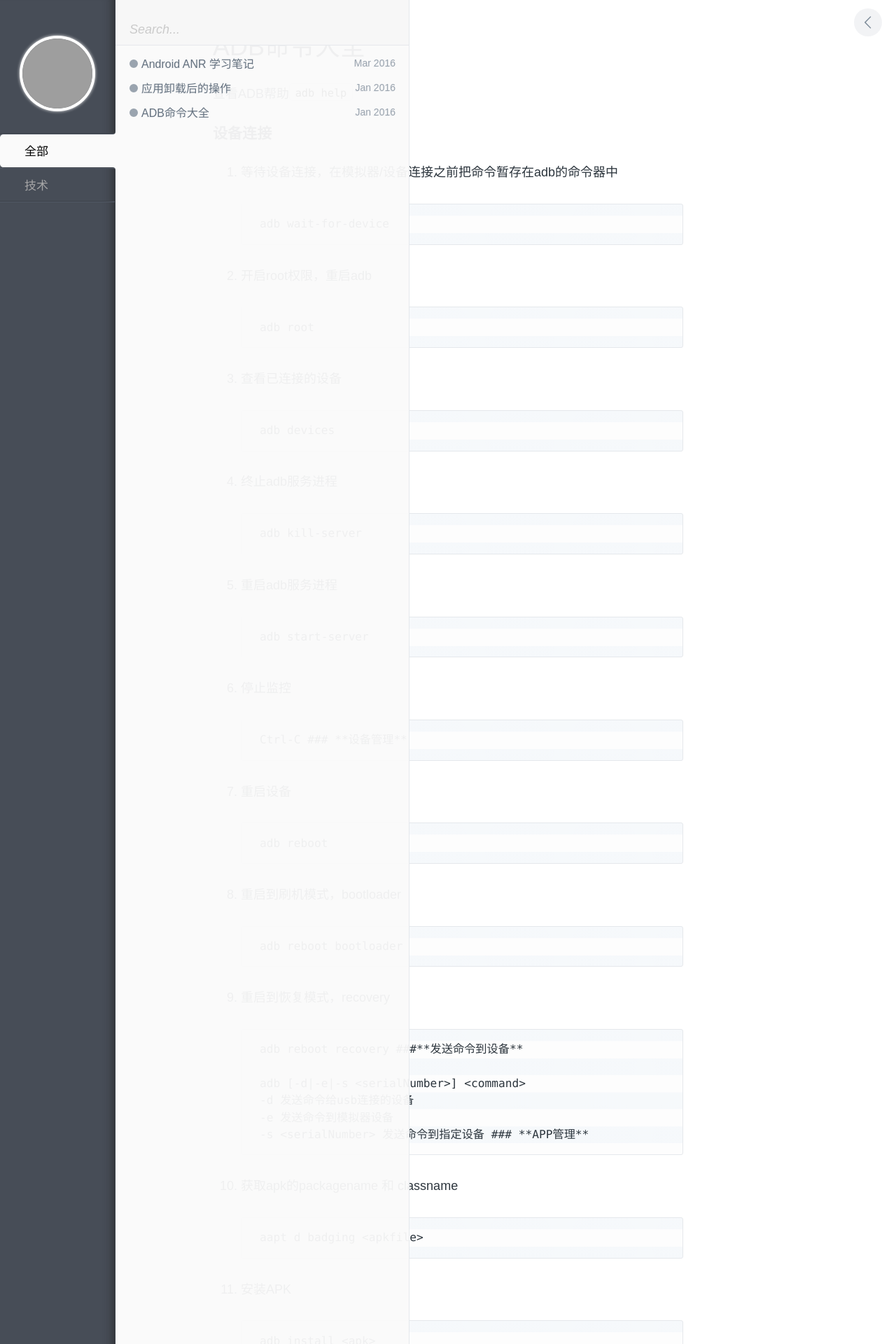
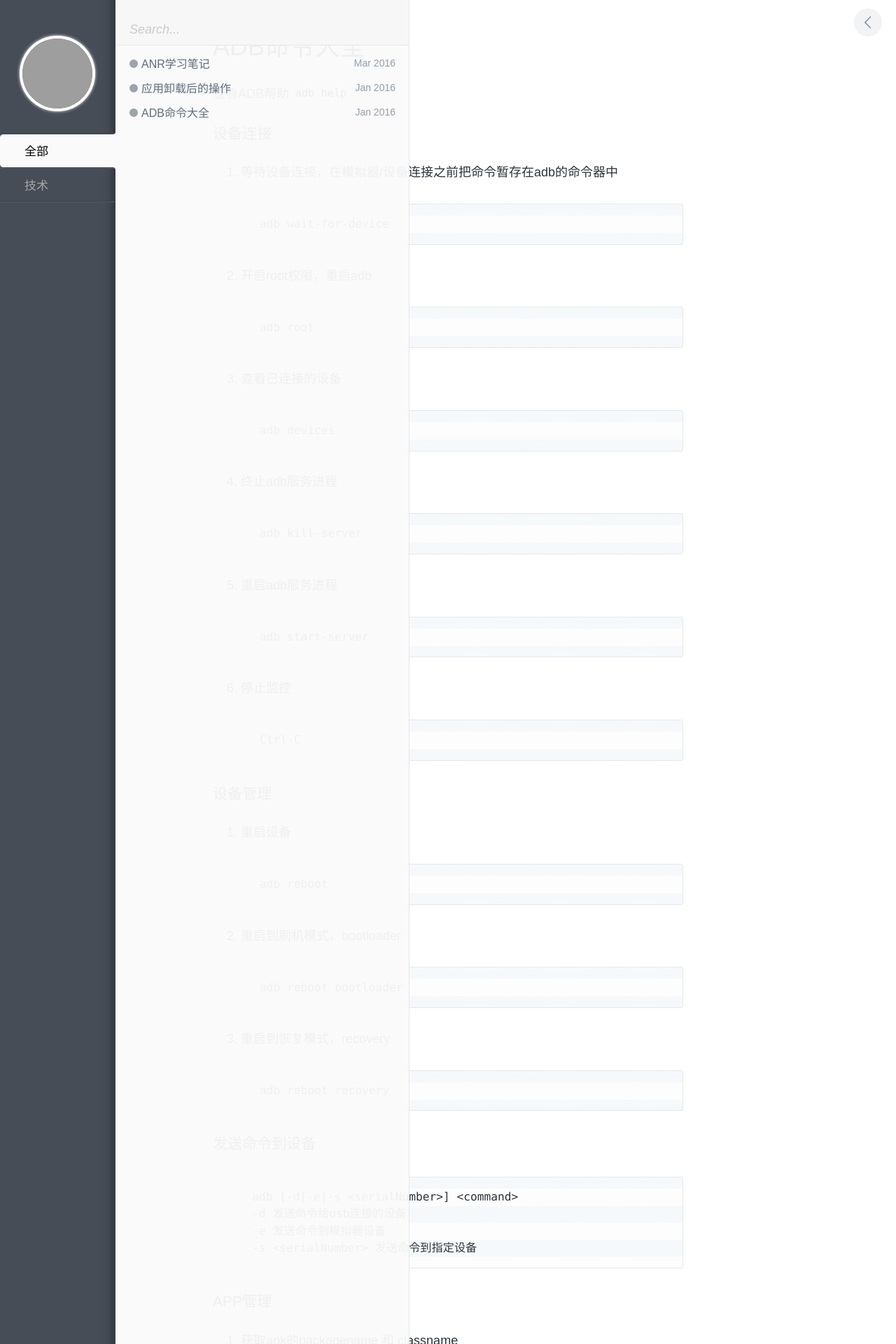
Before and after one commit to BaoyangBob/baoyangbob.github.io, a Jekyll site: the page built from _posts/tech/2016-01-11-Android-adb-commands.md, in a window 1280 px wide. Shown: the top 1920 px of the page at 70% size. Built offline with Jekyll 4.4.1, drawn with Linux system fonts in a browser that asks for light colours; some of the changed text lies outside the part shown; grey boxes are pictures that could not be loaded.

Commit message:
the article ANR doesnt show in blog and I try to fix it

```diff
--- a/_posts/tech/2016-01-11-Android-adb-commands.md
+++ b/_posts/tech/2016-01-11-Android-adb-commands.md
@@ -8,7 +8,8 @@
 
 
 查看ADB帮助`adb help`
-### **设备连接**
+
+### 设备连接
 1. 等待设备连接，在模拟器/设备连接之前把命令暂存在adb的命令器中
 
         adb wait-for-device
@@ -28,7 +29,8 @@
 
 
         Ctrl-C
-### **设备管理**
+
+### 设备管理
 3. 重启设备
 
         adb reboot
@@ -38,13 +40,15 @@
 5. 重启到恢复模式，recovery
 
         adb reboot recovery
-###**发送命令到设备**
+
+### 发送命令到设备
 
         adb [-d|-e|-s <serialNumber>] <command>
         -d 发送命令给usb连接的设备
         -e 发送命令到模拟器设备
         -s <serialNumber> 发送命令到指定设备
-### **APP管理**
+
+### APP管理
 1. 获取apk的packagename 和 classname
 
         aapt d badging <apkfile>
@@ -74,7 +78,8 @@
 1. 杀死Activity
 
         adb shell am force-stop <package name>
-### **查看内存占用**
+
+### 查看内存占用
 4. 查看设备cpu和内存占用情况
 
         adb shell top
@@ -109,7 +114,8 @@
 2. 查看后台service列表
 
         adb shell service list
-### **Log相关**
+
+### Log相关
 6. 查看log
 
         adb logcat
@@ -124,7 +130,8 @@
 3. monkey测试,500次操作
 
         adb shell monkey -v -p <package name> 500
-### **文件操作相关**
+
+### 文件操作相关
 2. 挂载为可读写
 
         adb remount
@@ -163,7 +170,8 @@
 
         adb shell mkdir <dir>
         adb shell mkdir path/<dir>
-### **查看状态信息**
+
+### 查看状态信息
 3. 查看文件内容
 
         adb shell cat <file>
@@ -188,7 +196,7 @@
 2. 获取序列号
 
         adb get-serialno
-### **dumpsys**
+### dumpsys
     adb shell dumpsys   //获取系统状态
     adb shell dumpsys | grep "DUMP OF SERVICE"  //获取与关键字相关的状态
     adb shell dumpsys activity  //获取所有关于四大组件的信息（包括布局）,这里及之后的Activity不是指界面Activity，而是泛指Android里的四大组件。
--- a/_posts/tech/2016-03-26-Android-ANR-notes.md
+++ b/_posts/tech/2016-03-26-Android-ANR-notes.md
@@ -1,18 +1,23 @@
 ---
 layout: post
-title: Android ANR 学习笔记
+title: ANR学习笔记
 category: 技术
 tags: ANR
-description: Android ANR 学习笔记
+description: ANR学习笔记
 ---
+
+
 ### ANR
 Android系统为了防止某些应用会在一段时间内反应迟钝，因而弹出的ANR对话框。
 ### ANR触发条件
 - 5秒内未响应input event,包括key和touch两种事件
 - 10秒内未执行完的[`BroadcastReceiver`][1]
 - 20秒内未执行完的[`Service`](http://developer.android.com/reference/android/app/Service.html),注意：Service也是执行在主线程中。
+
+
 ### 需要注意ANR的场景
 IO，网络，数据库，复杂计算（如bitmap压缩等）
+
 ### 避免ANR的方法：在UI线程外的worker thread做耗时操作。
 - 简单任务->[`AsyncTask`][2]
 - 复杂任务->[`HandlerThread`][3]或[`Thread`][4]，一定要设置线程优先级为[`THREAD_PRIORITY_BACKGROUND`][5]，调用的是[`Process.setThreadPriority()`][6]，不然该线程的优先级为默认，和UI线程相同，仍然会影响App速度。
```
